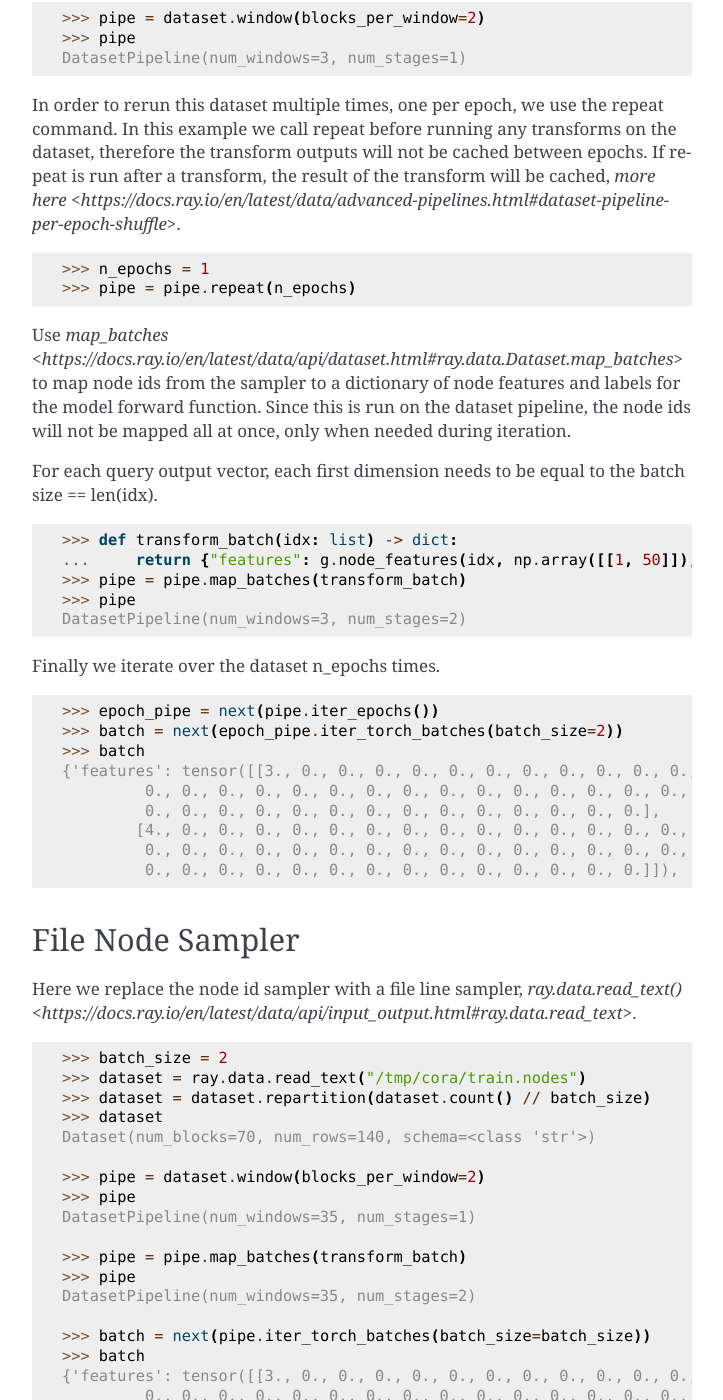
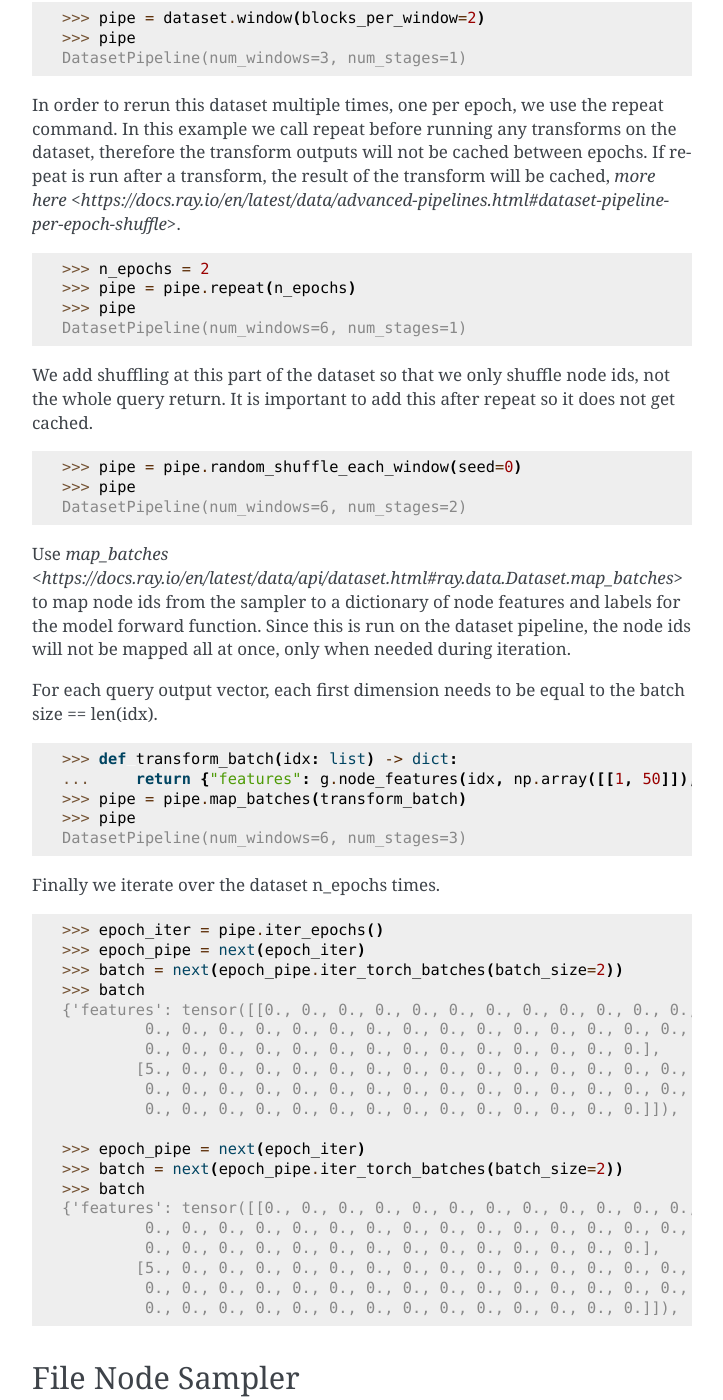
Before and after one commit to microsoft/DeepGNN, a Sphinx documentation site: the page built from docs/graph_engine/dataset.rst, in a window 1280 px wide and 1400 px high, scrolled down 1416 px. Shown: the whole window, without its empty margins (388-1111 px from the left). Built offline with Sphinx 7.4.7, drawn with Linux system fonts in a browser that asks for light colours.

Commit message:
Add shuffle to docs.

```diff
--- a/docs/graph_engine/dataset.rst
+++ b/docs/graph_engine/dataset.rst
@@ -68,8 +68,16 @@ If repeat is run after a transform, the result of the transform will be cached,
 
 .. code-block:: python
 
-    >>> n_epochs = 1
+    >>> n_epochs = 2
     >>> pipe = pipe.repeat(n_epochs)
+    >>> pipe
+    DatasetPipeline(num_windows=6, num_stages=1)
+
+We add shuffling at this part of the dataset so that we only shuffle node ids, not the whole query return. It is important to add this after repeat so it does not get cached.
+
+    >>> pipe = pipe.random_shuffle_each_window(seed=0)
+    >>> pipe
+    DatasetPipeline(num_windows=6, num_stages=2)
 
 Use `map_batches <https://docs.ray.io/en/latest/data/api/dataset.html#ray.data.Dataset.map_batches>`
 to map node ids from the sampler to a dictionary of node features and labels for the model forward function.
@@ -83,19 +91,30 @@ For each query output vector, each first dimension needs to be equal to the batc
     ...     return {"features": g.node_features(idx, np.array([[1, 50]]), feature_type=np.float32), "labels": np.ones((len(idx)))}
     >>> pipe = pipe.map_batches(transform_batch)
     >>> pipe
-    DatasetPipeline(num_windows=3, num_stages=2)
+    DatasetPipeline(num_windows=6, num_stages=3)
 
 Finally we iterate over the dataset n_epochs times.
 
 .. code-block:: python
 
-    >>> epoch_pipe = next(pipe.iter_epochs())
+    >>> epoch_iter = pipe.iter_epochs()
+    >>> epoch_pipe = next(epoch_iter)
     >>> batch = next(epoch_pipe.iter_torch_batches(batch_size=2))
     >>> batch
-    {'features': tensor([[3., 0., 0., 0., 0., 0., 0., 0., 0., 0., 0., 0., 0., 0., 0., 0., 0., 0.,
+    {'features': tensor([[0., 0., 0., 0., 0., 0., 0., 0., 0., 0., 0., 0., 0., 0., 0., 0., 0., 0.,
              0., 0., 0., 0., 0., 0., 0., 0., 0., 0., 0., 0., 0., 0., 0., 0., 0., 0.,
              0., 0., 0., 0., 0., 0., 0., 0., 0., 0., 0., 0., 0., 0.],
-            [4., 0., 0., 0., 0., 0., 0., 0., 0., 0., 0., 0., 0., 0., 0., 0., 0., 0.,
+            [5., 0., 0., 0., 0., 0., 0., 0., 0., 0., 0., 0., 0., 0., 0., 0., 0., 0.,
+             0., 0., 0., 0., 0., 0., 0., 0., 0., 0., 0., 0., 0., 0., 0., 0., 0., 0.,
+             0., 0., 0., 0., 0., 0., 0., 0., 0., 0., 0., 0., 0., 0.]]), 'labels': tensor([1., 1.], dtype=torch.float64)}
+
+    >>> epoch_pipe = next(epoch_iter)
+    >>> batch = next(epoch_pipe.iter_torch_batches(batch_size=2))
+    >>> batch
+    {'features': tensor([[0., 0., 0., 0., 0., 0., 0., 0., 0., 0., 0., 0., 0., 0., 0., 0., 0., 0.,
+             0., 0., 0., 0., 0., 0., 0., 0., 0., 0., 0., 0., 0., 0., 0., 0., 0., 0.,
+             0., 0., 0., 0., 0., 0., 0., 0., 0., 0., 0., 0., 0., 0.],
+            [5., 0., 0., 0., 0., 0., 0., 0., 0., 0., 0., 0., 0., 0., 0., 0., 0., 0.,
              0., 0., 0., 0., 0., 0., 0., 0., 0., 0., 0., 0., 0., 0., 0., 0., 0., 0.,
              0., 0., 0., 0., 0., 0., 0., 0., 0., 0., 0., 0., 0., 0.]]), 'labels': tensor([1., 1.], dtype=torch.float64)}
 
```
